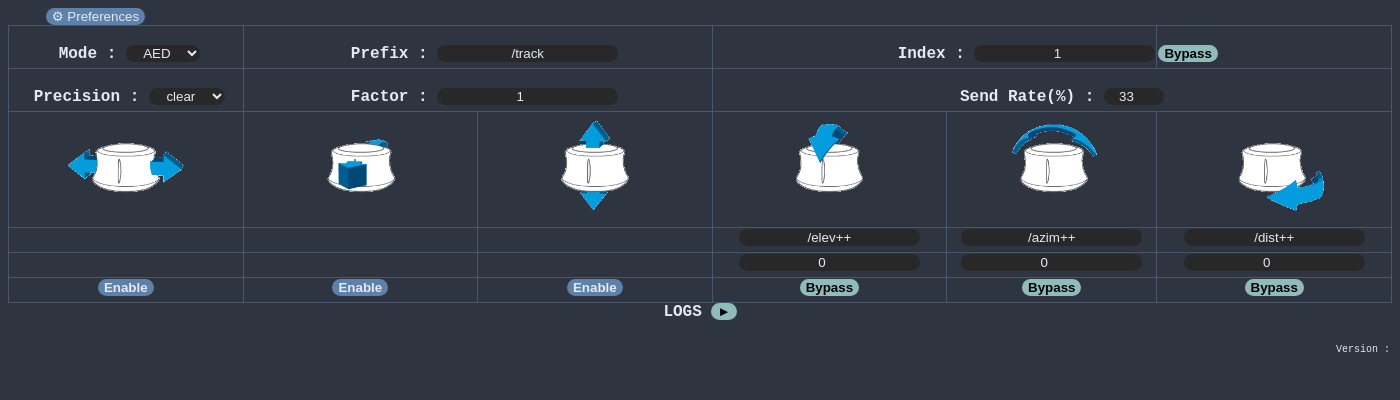
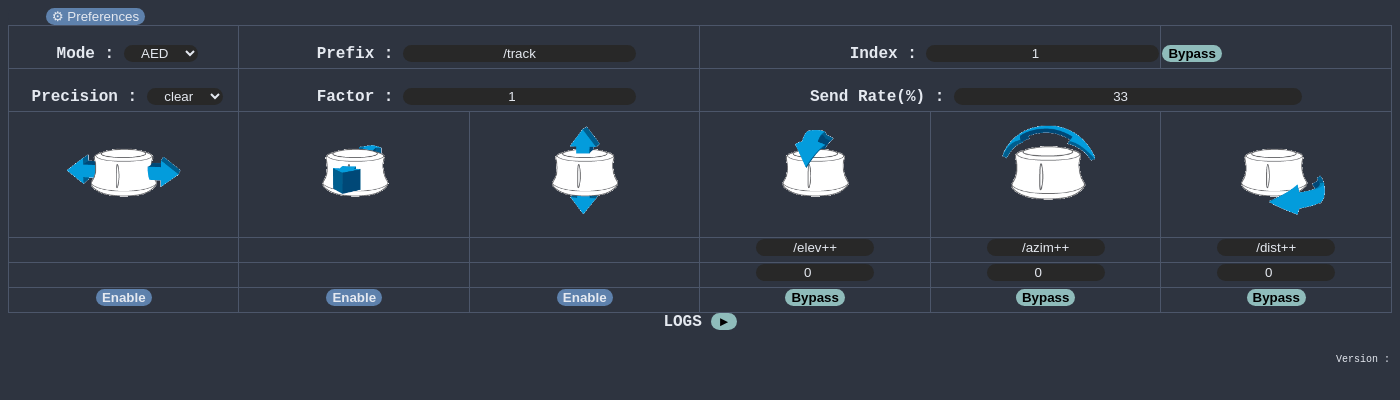
Before and after one commit to dewiweb/spacemouse-osc, an Electron app: page src/index.html in a window 1400 px wide. Drawn offline with nearby package versions, Linux system fonts and the dark colour scheme; no server answers.

Commit message:
style: :bug: cell width constraint added

```diff
--- a/src/style.css
+++ b/src/style.css
@@ -103,6 +103,11 @@
     appearance: textfield;
   }
 
+  input[type=text],
+  input[type=number]{
+    width: 50%;
+  }
+
   .form {
     border: solid #4C566A;  /* Nord border color */
     padding: 0.001px;
@@ -122,6 +127,7 @@
   td{
     vertical-align: middle;
     padding-bottom: 5px;
+    width: 16.66%;
   }
 
   .hiddenTd {
```
Also changed, not shown: resources/rotate_x_2.png (added), resources/rotate_y_2.png (added), resources/rotate_z_2.png (added), resources/translate_x_2.png (added), resources/translate_y_2.png (added), resources/translate_z_2.png (added).
